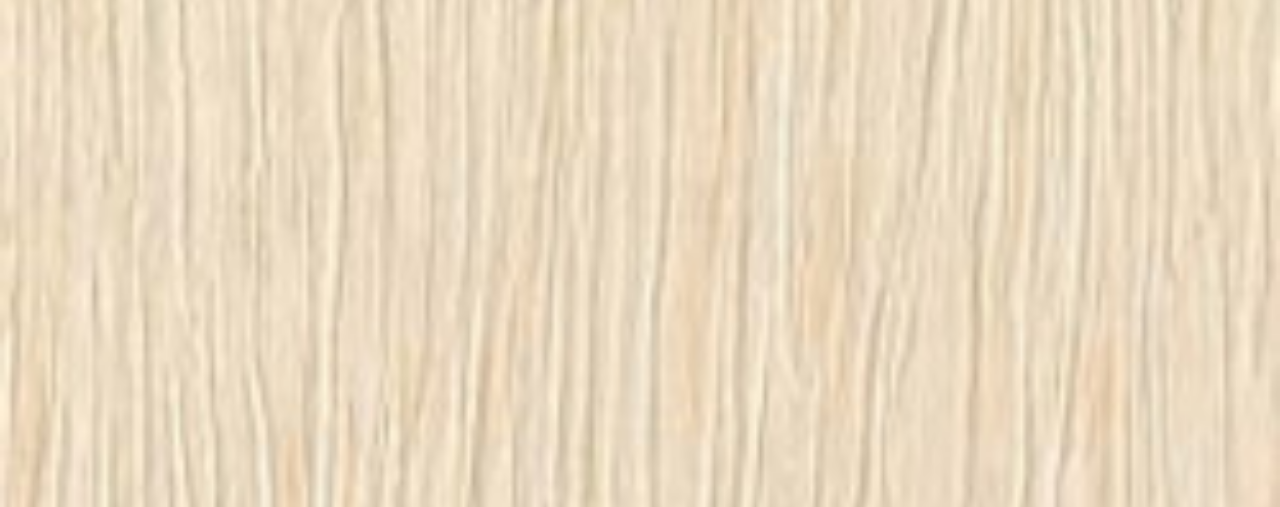
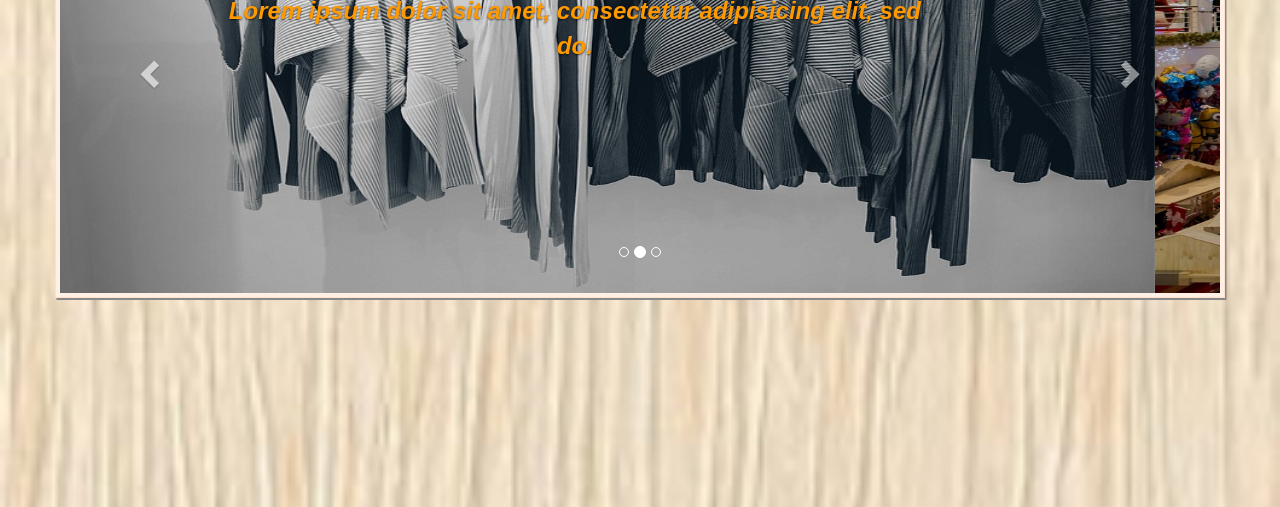
Before and after one commit to boydbugle/weConnect, a plain HTML site: page designs/UI/index.html in a window 1280 px wide. Shown: the part 293-800 px from the top of the page. Drawn offline with nearby package versions, Linux system fonts and the light colour scheme.

Commit message:
refactors code and creates image assets folder [Fixes #155549319,#155549860,#155567903]

```diff
--- a/designs/UI/css/master.css
+++ b/designs/UI/css/master.css
@@ -13,6 +13,25 @@ nav{
   height: 50px;
   margin-bottom: 0px;
 }
+#myCarousel img{
+  width: 100%;
+  height: 450px;
+}
+div.carousel-caption{
+  padding-bottom: 200px;
+}
+.carousel-caption h3,p{
+  color: #ff9900;
+  font-family: sans-serif;
+  font-style: oblique;
+  font-weight: 800;
+  font-size: 24px;
+}
+div.mainimage img{
+  height: 100%;
+  width: 100%;
+}
+
 /*#navtop{
     border: 0.1px solid;
     box-shadow: 0.5px 2px #888888;
--- a/designs/UI/index.html
+++ b/designs/UI/index.html
@@ -52,6 +52,48 @@
         </ul>
       </div>
     </nav>
+    <!-- carousel region -->
+    <div id="myCarousel" class="carousel slide" data-ride="carousel">
+        <!-- Indicators -->
+        <ol class="carousel-indicators">
+            <li data-target="#myCarousel" data-slide-to="0" class="active"></li>
+            <li data-target="#myCarousel" data-slide-to="1"></li>
+            <li data-target="#myCarousel" data-slide-to="2"></li>
+        </ol>
+        <!-- Wrapper for slides -->
+        <div class="carousel-inner" role="listbox">
+            <div class="item active">
+                <img src="./images/clothings.jpg" alt="">
+                <div class="carousel-caption">
+                  <h3>We Connect</h3>
+                  <p>Lorem ipsum dolor sit amet, consectetur adipisicing elit, sed do.</p>
+                </div>
+            </div>
+            <div class="item">
+                <img src="./images/mall.jpg" alt="">
+                <div class="carousel-caption">
+                    <h3>We Connect</h3>
+                    <p>Lorem ipsum dolor sit amet, consectetur adipisicing elit, sed do.</p>
+                </div>
+            </div>
+            <div class="item">
+                <img src="./images/bagstore.jpg" alt="">
+                <div class="carousel-caption">
+                  <h3>We Connect</h3>
+                  <p>Lorem ipsum dolor sit amet, consectetur adipisicing elit, sed do.</p>
+                </div>
+            </div>
+            <!-- Left and right controls -->
+        <a class="left carousel-control" href="#myCarousel" role="button" data-slide="prev">
+            <span class="glyphicon glyphicon-chevron-left" aria-hidden="true"></span>
+            <span class="sr-only">Previous</span>
+        </a>
+        <a class="right carousel-control" href="#myCarousel" role="button" data-slide="next">
+            <span class="glyphicon glyphicon-chevron-right" aria-hidden="true"></span>
+            <span class="sr-only">Next</span>
+        </a>
+    </div>
+  </div>
   </div>
   <script src="https://ajax.googleapis.com/ajax/libs/jquery/3.3.1/jquery.min.js"></script>
   <script src="https://maxcdn.bootstrapcdn.com/bootstrap/3.3.7/js/bootstrap.min.js" integrity="sha384-Tc5IQib027qvyjSMfHjOMaLkfuWVxZxUPnCJA7l2mCWNIpG9mGCD8wGNIcPD7Txa" crossorigin="anonymous"></script>
```
Also changed, not shown: designs/UI/login.html (+4 -0 lines), designs/UI/registration.html (+4 -0 lines), designs/UI/images/bagstore.jpg (added), designs/UI/images/clothings.jpg (added), designs/UI/images/mall.jpg (added), designs/UI/images/streetbiz.jpg (added).
